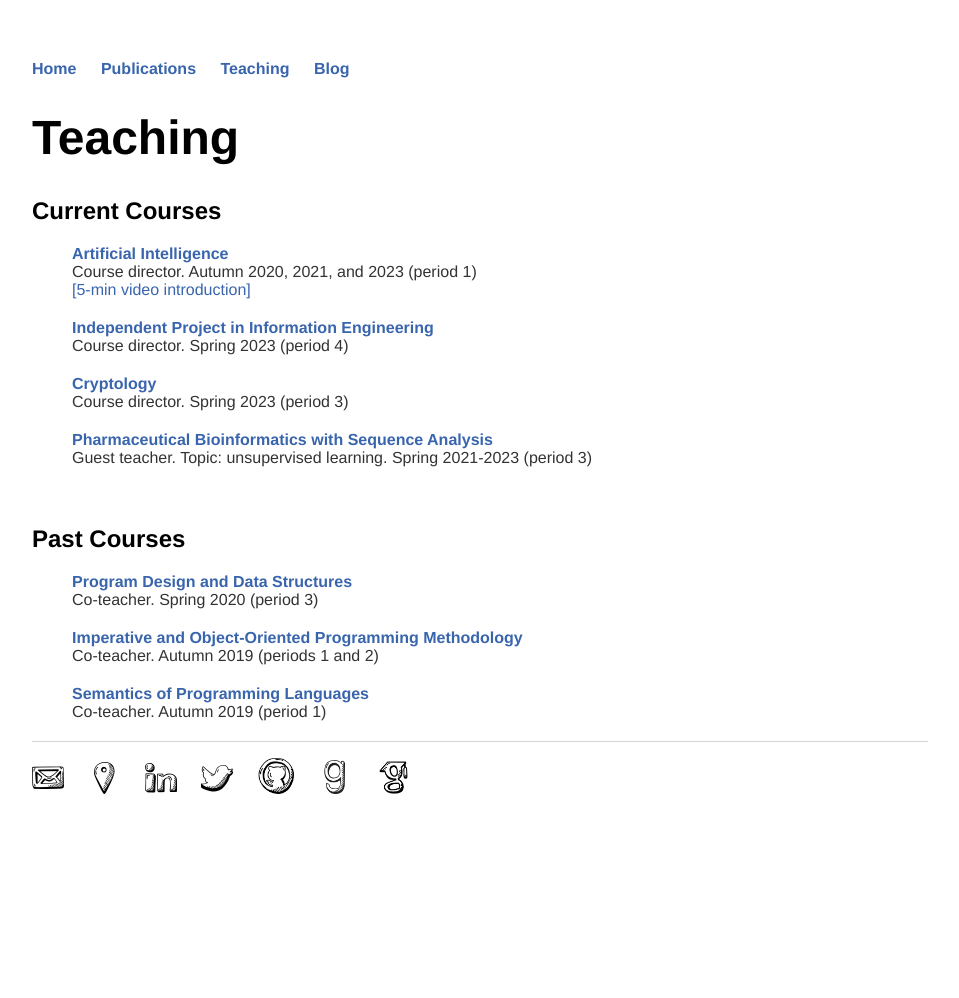
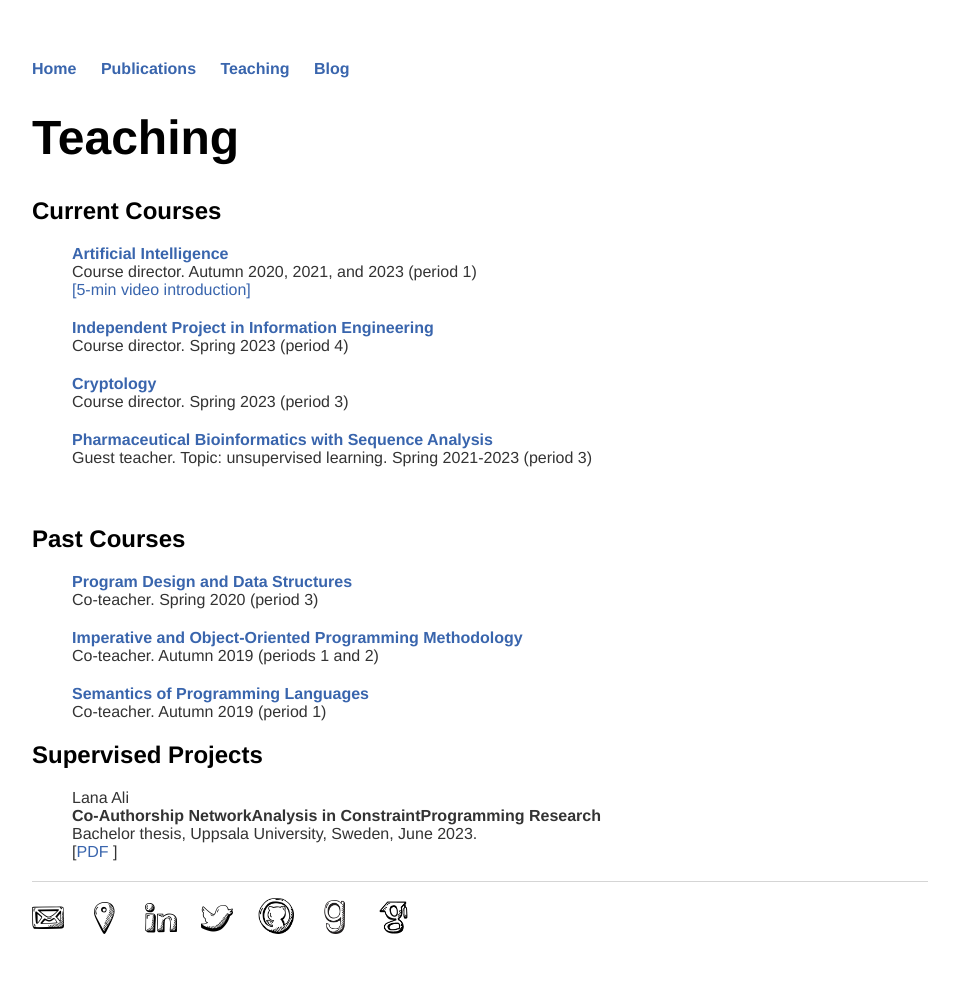
Before and after one commit to andreina-francisco/andreina-francisco.github.io, a Jekyll site: the page built from teaching/index.html, in a window 1280 px wide. Shown: the whole page, without its empty margins (160-1119 px from the left). Built offline with Jekyll 4.4.1, drawn with Linux system fonts in a browser that asks for light colours; nearby versions of some CDN libraries; a style sheet for code colours, icons or effects is not loaded; before the commit the page ends 900 px from its top, so only the background shows below that.

Commit message:
Update index.html

```diff
--- a/teaching/index.html
+++ b/teaching/index.html
@@ -69,4 +69,14 @@ title: Maria Andreina Francisco Rodriguez
 
 
 
+  <h2> Supervised Projects </h2>
+  <ul class="publist">
+    <li class="pub @">
+    <span class="author">Lana Ali</span><br />
+    <span class="title">Co-Authorship NetworkAnalysis in ConstraintProgramming Research</span><br />
+    <span class="note">Bachelor thesis, Uppsala University, Sweden, June 2023.</span><br />
+    [<a class="text" href="https://urn.kb.se/resolve?urn=urn:nbn:se:uu:diva-512010">PDF <i class="ai ai-doi"></i></a>]
+    </li>
+  </ul>
+
 </div>
```
